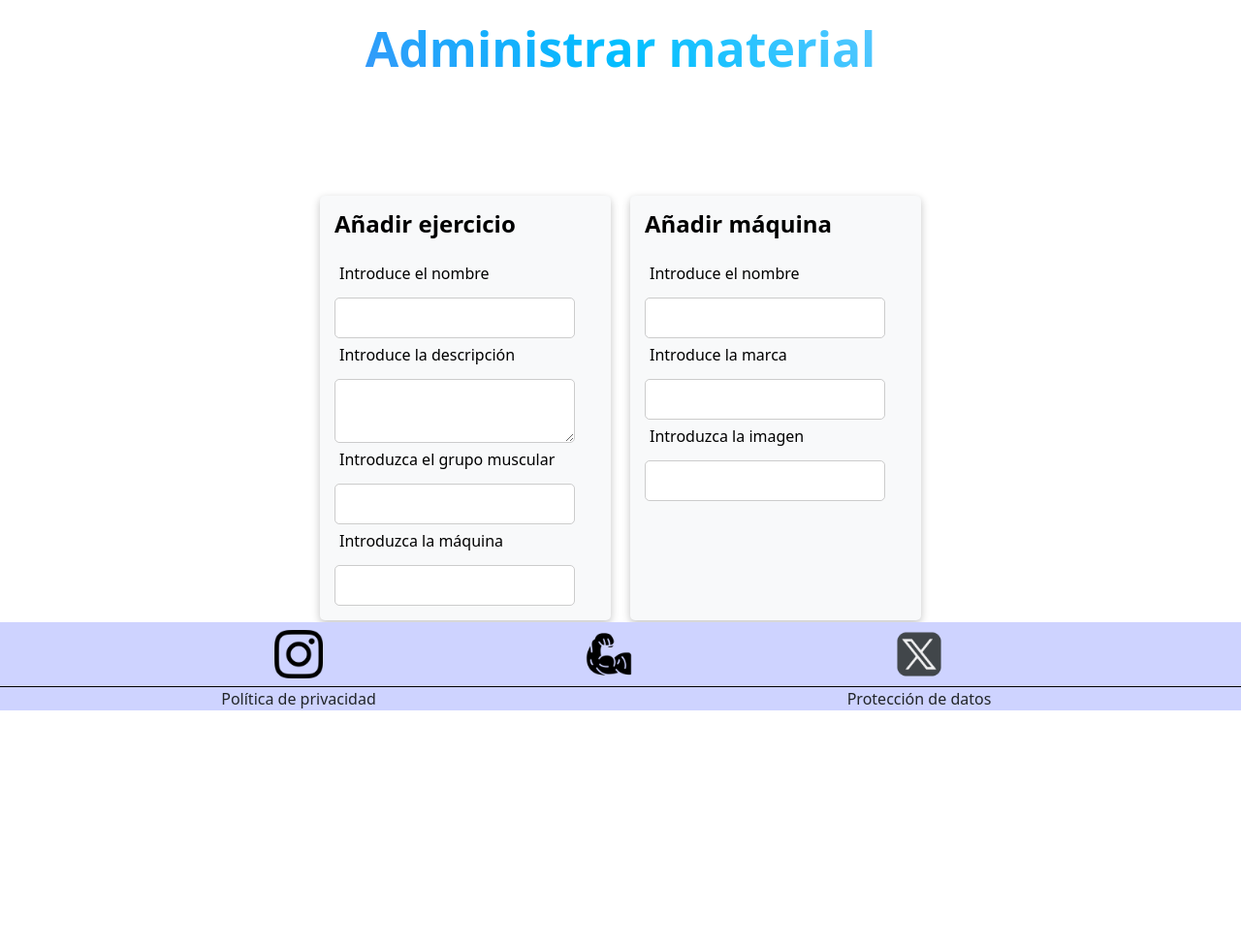
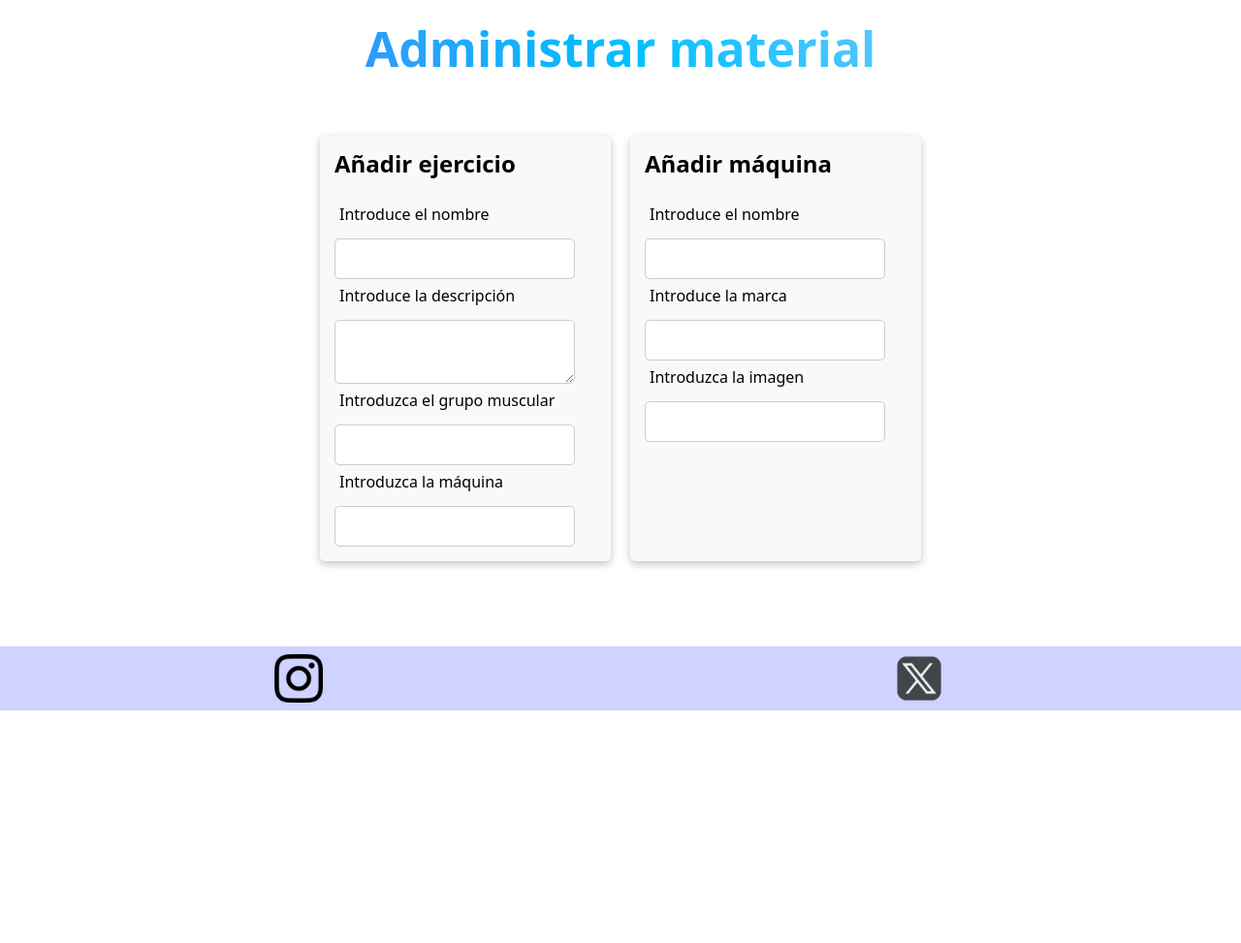
Before and after one commit to YagoDiazJusto/gymApp, a Symfony app: template templates/gym_app/administrarMaterial.html.twig in a window 1280 px wide. Shown: the part 67-1040 px from the top of the page at 97% size. Run offline with Twig, Linux system fonts and the light colour scheme; the template is opened without the code that fills it, so the values that code supplies are empty; form fields are guessed from the names that the template uses; style sheets or scripts are compiled from the project's sources; some libraries are stand-ins or nearby versions.

Commit message:
Retoques

```diff
--- a/assets/styles/index.css
+++ b/assets/styles/index.css
@@ -3,11 +3,6 @@
 body {
     background-color: white;
     height: 100%;
-}
-
-html {
-    height: 100%;
-    margin-bottom: 500px;
 }
 
 a {
--- a/assets/styles/login.css
+++ b/assets/styles/login.css
@@ -37,3 +37,7 @@
 body{
     background-color: #272320;
 }
+
+input{
+    color: white;
+}
--- a/src/Controller/GymAppController.php
+++ b/src/Controller/GymAppController.php
@@ -381,10 +381,10 @@ class GymAppController extends AbstractController
             $data = $form1->getData();
             if ($data != null) {
                 $ejercicioRepository->add($data);
-                $this->addFlash('correct', 'Añadiste el ejercicio el usuario');
+                $this->addFlash('correct', 'Añadiste con éxito');
                 return $this->redirectToRoute("administrarMaterial", ["userName" => $userName]);
             }
-            $this->addFlash('incorrect', 'El ejercicio no ha podido ser añadido');
+            $this->addFlash('incorrect', 'No se ha podido añadir');
             return $this->redirectToRoute("administrarMaterial", ["userName" => $userName]);
         }
 
--- a/templates/gym_app/administrarMaterial.html.twig
+++ b/templates/gym_app/administrarMaterial.html.twig
@@ -46,9 +46,19 @@
 	</nav>
 
 	<h1>Administrar material</h1>
+	{% for msg in app.flashes('incorrect') %}
+		<div class="error">
+			<p style="color:red;font-weight:bold;text-align:center;margin-top:1.5%;">{{msg}}</p>
+		</div>
+	{% endfor %}
+	{% for msg in app.flashes('correct') %}
+		<div class="correct">
+			<p style="color:green;font-weight:bold;text-align:center;margin-top:1.5%;">{{msg}}</p>
+		</div>
+	{% endfor %}
 
 	<div class="container">
-		<div class="row justify-content-center" style="margin-top:10%">
+		<div class="row justify-content-center" style="margin-top:50px">
 			<div class=".formulario col-md-6 col-12" style="border-radius: 5px; padding: 15px; margin: 10px; background-color: #f8f9fa; width: 300px; max-width: 100%;box-shadow: rgba(0, 0, 0, 0.24) 0px 3px 8px;">
 				<h2 style="color: black; font-size: 24px; margin-bottom: 20px; font-weight: bold;">Añadir ejercicio</h2>
 				{{form_start(form1)}}
@@ -91,22 +101,17 @@
 		</div>
 	</div>
 
-	<div class="footer" style="position:fixed;bottom:0;width:100%;">
+	<div class="footer" style="position:fixed;bottom:0;width:100%;margin-top:20px;">
 		<div class="row">
 			<div class="row pt-2 pb-2 justify-content-center">
 				<div class="col-3 text-center">
-					<img src="/img/instagram.png" class="col-3" style="max-width:50px">
+					<a href=""><img src="/img/instagram.png" class="col-3" style="max-width:50px"></a>
 				</div>
 				<div class="col-3 text-center">
-					<img src="/img/logo.png" class="col-3" style="max-width:50px">
 				</div>
 				<div class="col-3 text-center">
-					<img src="/img/twitter.png" class="col-3" style="max-width:50px">
+					<a href="https://x.com/gymWorkoutSpain"><img src="/img/twitter.png" class="col-3" style="max-width:50px"></a>
 				</div>
-			</div>
-			<div class="row justify-content-center" style="border-top:1px solid black">
-				<span class="col-md-6 col-12 text-dark text-center">Política de privacidad</span>
-				<span class="col-md-6 col-12 text-dark text-center">Protección de datos</span>
 			</div>
 		</div>
 	</div>
--- a/templates/login/login.html.twig
+++ b/templates/login/login.html.twig
@@ -10,7 +10,7 @@
 		<div class="container registroContenedor">
 			<div class="login-form mt-4 p-4">
 				<form method="post" class="row g-3 justify-content-center">
-					<img class="logo" src="./img/logo2.png"></img>
+					<img class="logo" src="./img/logoFinal.png"></img>
 					<h1 class="mb-3 font-weight-normal text-center text-white">Bienvenido!</h1>
 					<div class="col-12 text-center ">
 						<input type="email" class="email col-8" name="email" id="inputEmail" required autofocus placeholder="Email">
--- a/templates/login/signup.html.twig
+++ b/templates/login/signup.html.twig
@@ -9,7 +9,7 @@
 <body style="background:linear-gradient(rgba(0,0,0,0.4),rgba(0,0,0,0.4)),url('{{ asset('./img/bgLogin.jpg') }}'); background-repeat: no-repeat; background-size: cover;background-attachment:fixed; opacity:0.9;height:100%">
 	<div class="container registroContenedor">
 		{{form_start(form, {'attr': {'class': 'row justify-content-center'}})}}
-		<img class="logo text-center" src="./img/logo2.png"></img>
+		<img class="logo text-center" src="./img/logoFinal.png"></img>
 		<h1 class="mb-3 font-weight-normal text-center text-white mt-4">Registrate</h1>
 		<div class="col-12 text-center">
 			{{ form_label(form.email, '',{'label_attr':{'style': 'color: transparent;width:0px'}})
```
Also changed, not shown: assets/styles/signUp.css (+4 -3 lines), templates/gym_app/addEjercicioRutina.html.twig (+15 -15 lines), templates/gym_app/administrarUsuarios.html.twig (+4 -9 lines), templates/gym_app/ejercicios.html.twig (+3 -8 lines), templates/gym_app/index.html.twig (+5 -10 lines), templates/gym_app/rutinaActual.html.twig (+3 -8 lines), templates/gym_app/visualizarRutinas.html.twig (+3 -8 lines), public/img/2565015.jpg (added), public/img/logoFinal.png (added).
